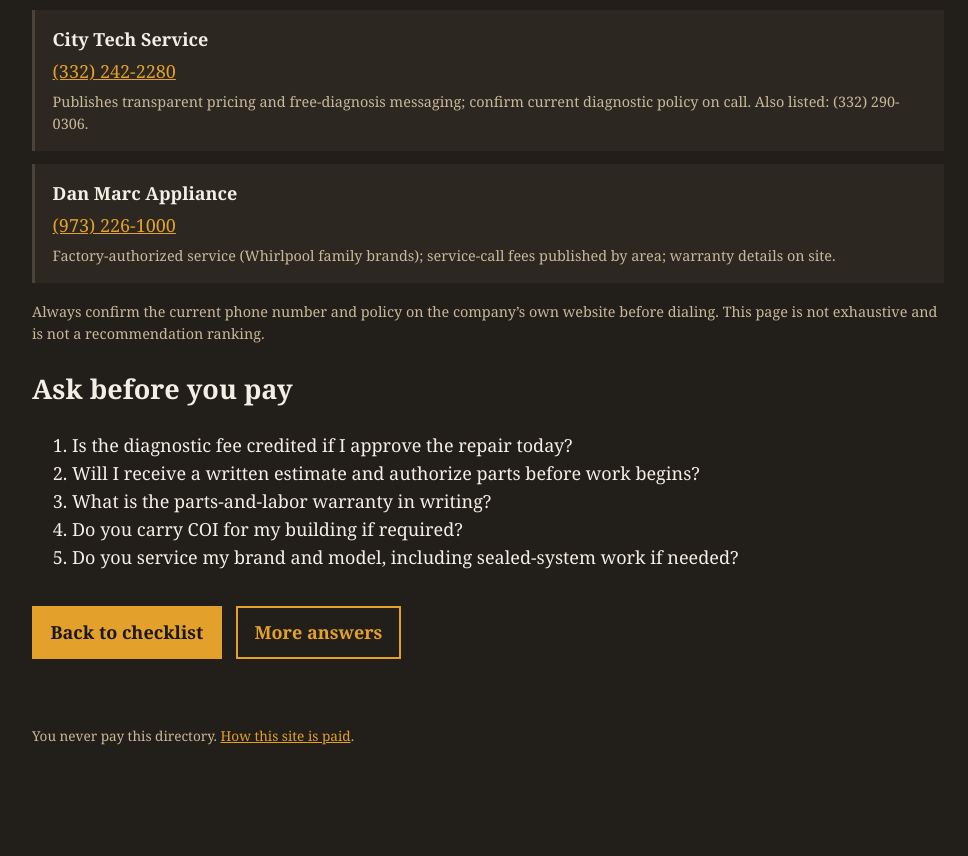
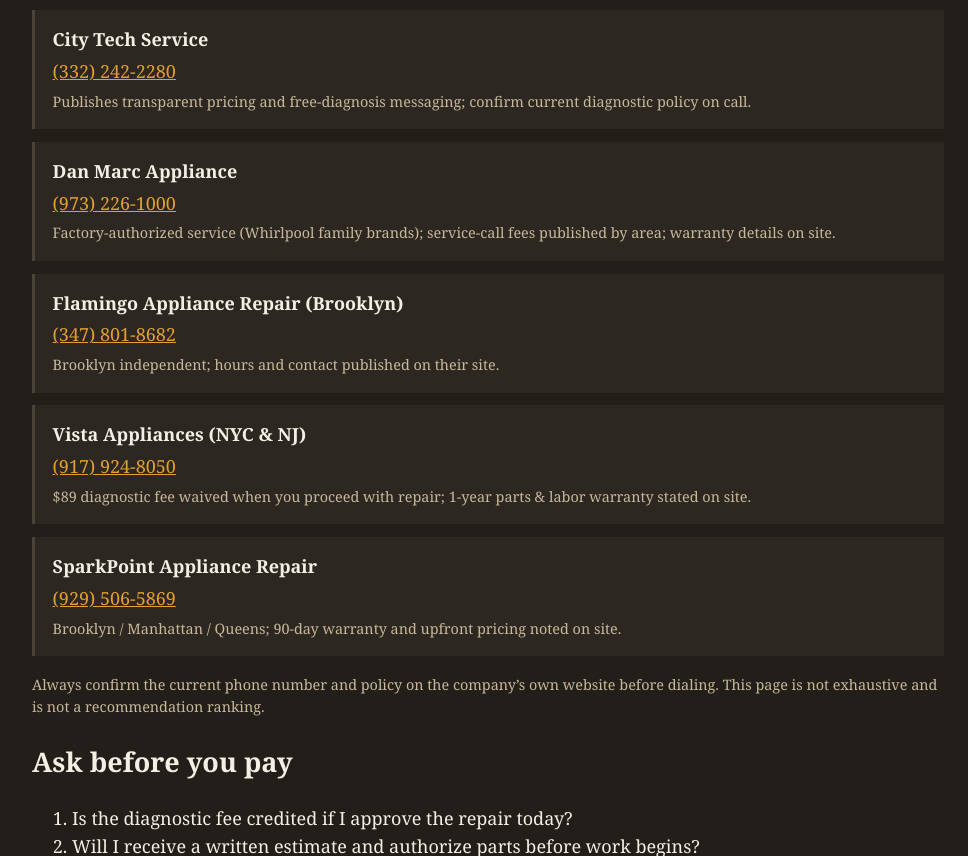
Before and after one commit to usabandit33/nyc-appliance-repair, a plain HTML site: page new-york.html in a window 1280 px wide. Shown: the part 615-1471 px from the top of the page, without its empty margins (152-1120 px from the left). Before the commit the page ends 1385 px from the top, so only its background shows below. Drawn offline with Linux system fonts and the light colour scheme.

Commit message:
Add Flamingo, Vista, SparkPoint independent shops

```diff
--- a/new-york.html
+++ b/new-york.html
@@ -35,12 +35,27 @@
       <li>
         <strong>City Tech Service</strong>
         <a href="tel:+13322422280">(332) 242-2280</a>
-        <span style="display:block;color:var(--muted);font-size:.9rem;margin-top:.3rem">Publishes transparent pricing and free-diagnosis messaging; confirm current diagnostic policy on call. Also listed: (332) 290-0306.</span>
+        <span style="display:block;color:var(--muted);font-size:.9rem;margin-top:.3rem">Publishes transparent pricing and free-diagnosis messaging; confirm current diagnostic policy on call.</span>
       </li>
       <li>
         <strong>Dan Marc Appliance</strong>
         <a href="tel:+19732261000">(973) 226-1000</a>
         <span style="display:block;color:var(--muted);font-size:.9rem;margin-top:.3rem">Factory-authorized service (Whirlpool family brands); service-call fees published by area; warranty details on site.</span>
+      </li>
+      <li>
+        <strong>Flamingo Appliance Repair (Brooklyn)</strong>
+        <a href="tel:+13478018682">(347) 801-8682</a>
+        <span style="display:block;color:var(--muted);font-size:.9rem;margin-top:.3rem">Brooklyn independent; hours and contact published on their site.</span>
+      </li>
+      <li>
+        <strong>Vista Appliances (NYC & NJ)</strong>
+        <a href="tel:+19179248050">(917) 924-8050</a>
+        <span style="display:block;color:var(--muted);font-size:.9rem;margin-top:.3rem">$89 diagnostic fee waived when you proceed with repair; 1-year parts & labor warranty stated on site.</span>
+      </li>
+      <li>
+        <strong>SparkPoint Appliance Repair</strong>
+        <a href="tel:+19295065869">(929) 506-5869</a>
+        <span style="display:block;color:var(--muted);font-size:.9rem;margin-top:.3rem">Brooklyn / Manhattan / Queens; 90-day warranty and upfront pricing noted on site.</span>
       </li>
     </ul>
     <p style="color:var(--muted);font-size:.9rem">Always confirm the current phone number and policy on the company’s own website before dialing. This page is not exhaustive and is not a recommendation ranking.</p>
```
